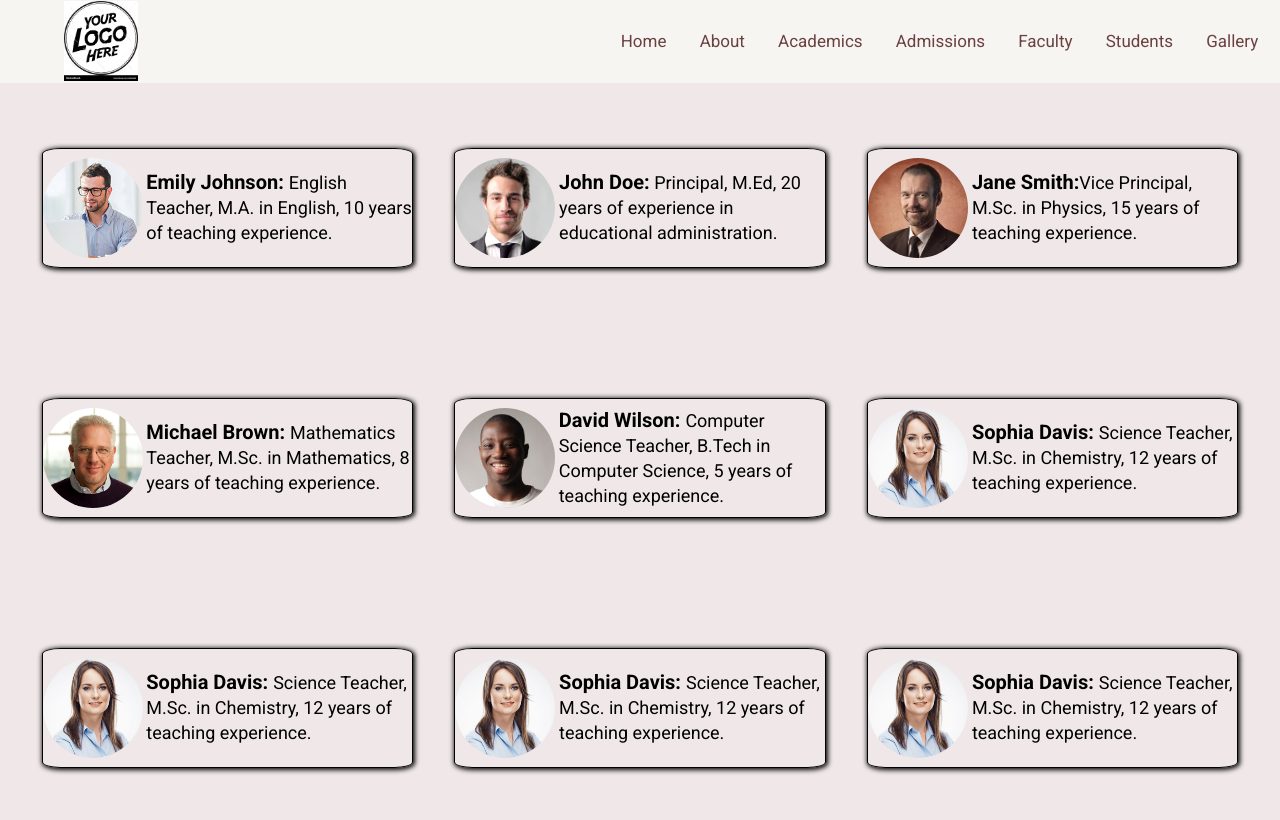
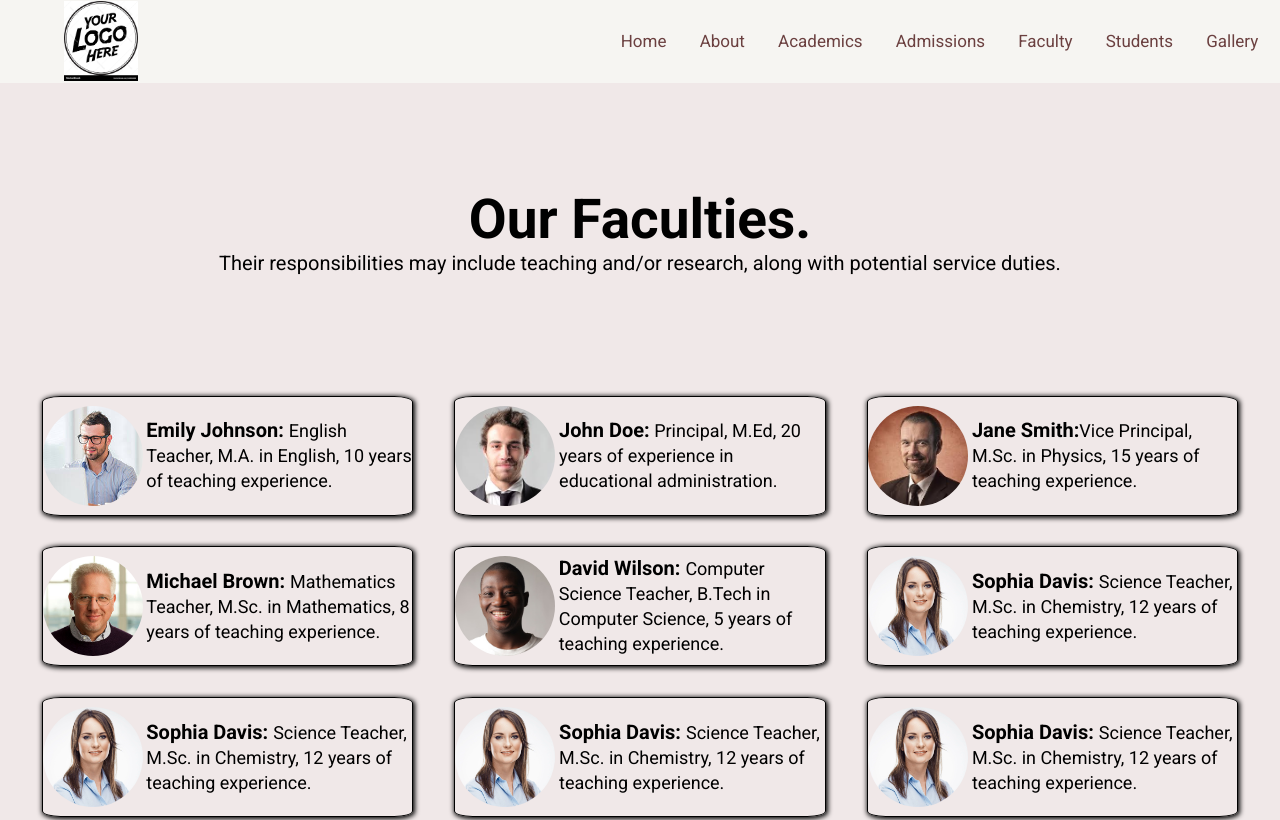
Before and after one commit to adityakamodiya/School-website, a React (Vite) app: page /faculty in a window 1280 px wide. Shown: the top 820 px of the page. Built offline with nearby package versions, Linux system fonts and the light colour scheme; a web font is replaced by a local one.

Commit message:
Update Faculty.jsx

```diff
--- a/src/Faculty.jsx
+++ b/src/Faculty.jsx
@@ -13,6 +13,10 @@ export default function Faculty() {
 
   return (<>
     <div id="faculty-wrapper">
+      <div className="headings">
+      <h1>Our Faculties.</h1>
+      <p>Their responsibilities may include teaching and/or research, along with potential service duties.</p>
+       </div>
       <div className="cards">
       <img src={jhonsan} alt="" />
       <p> <span>Emily Johnson: </span>  English Teacher, M.A. in English, 10 years of teaching experience.      </p>
```
